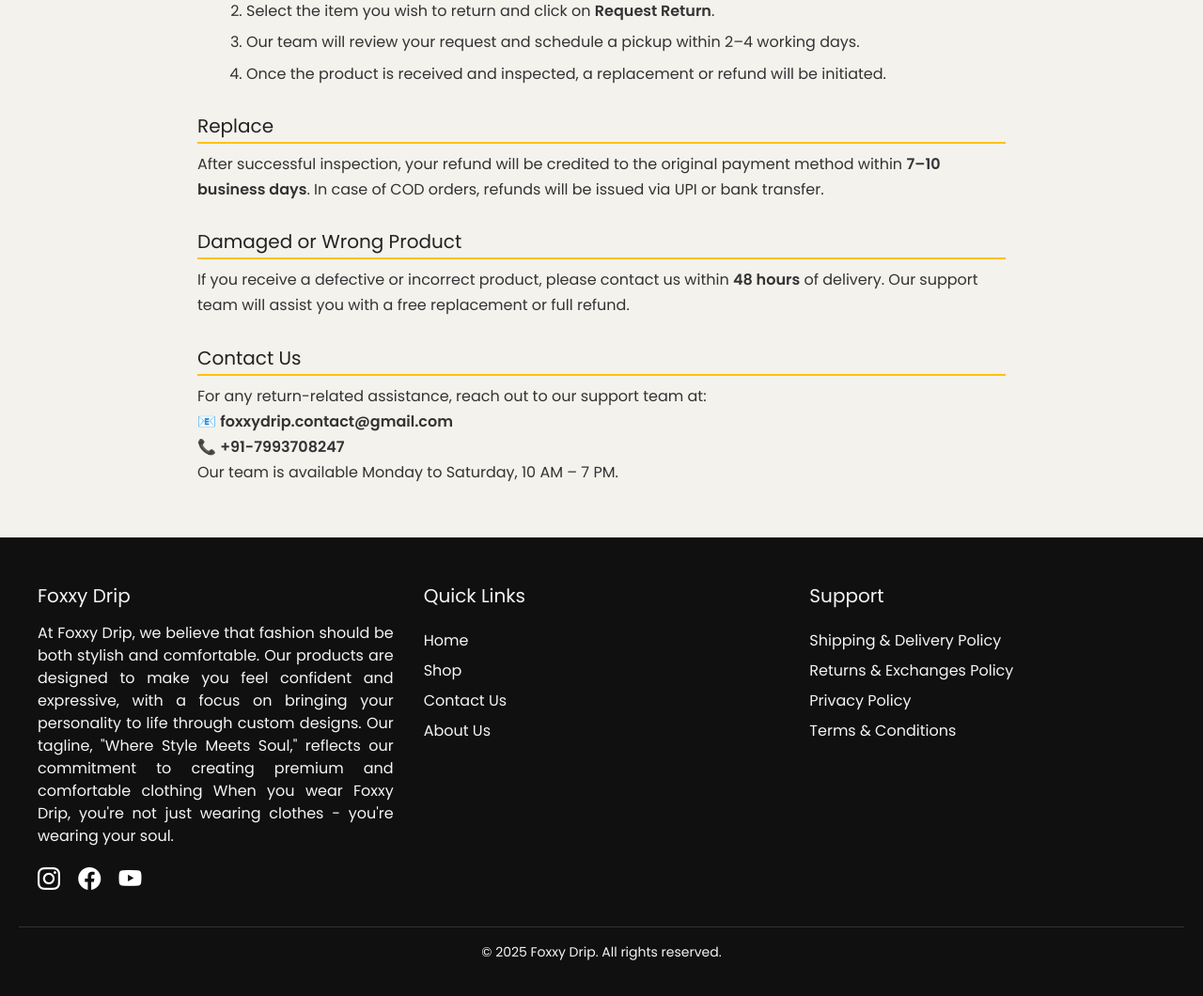
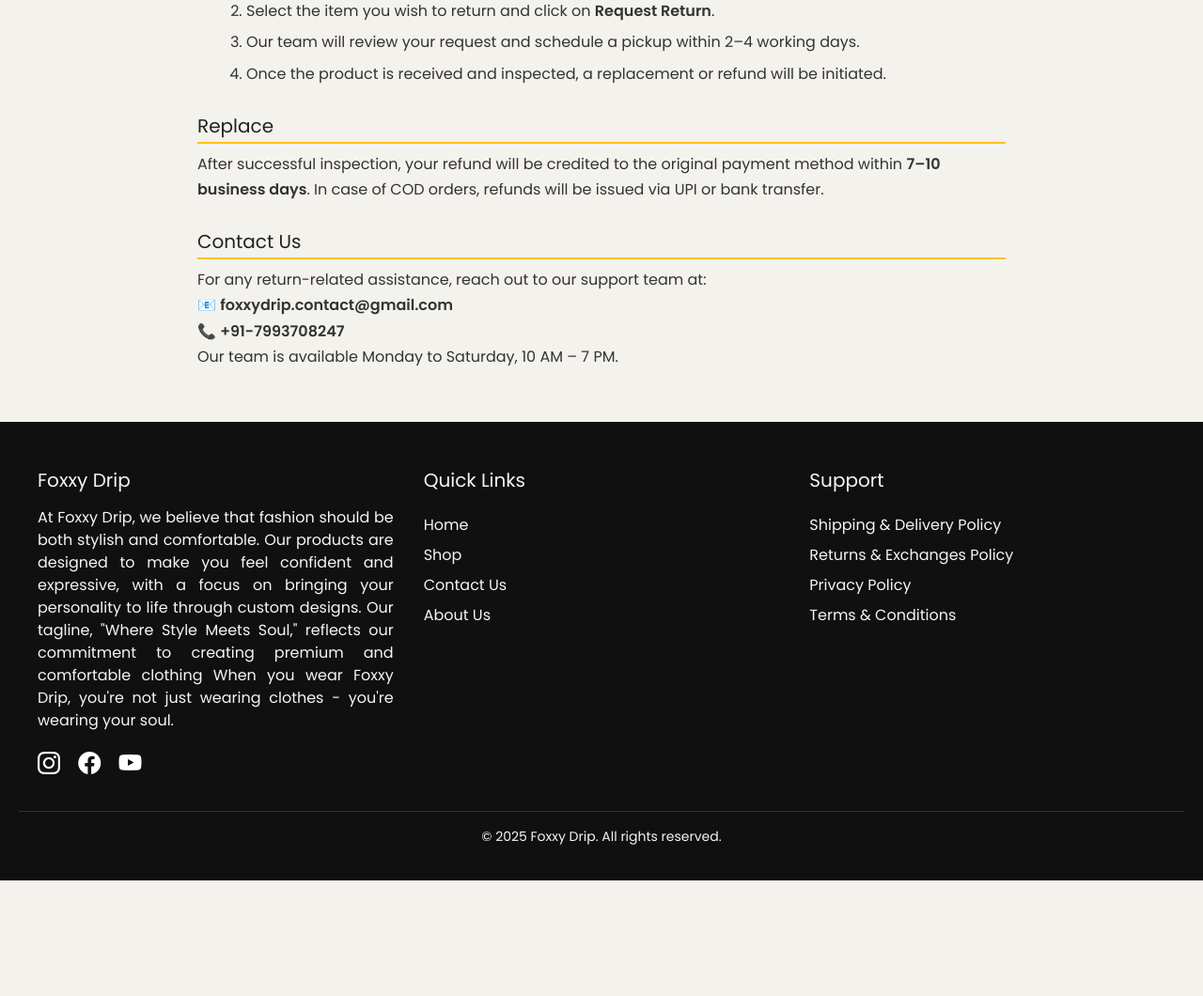
Before and after one commit to ArshGoel/Foxxy-Drip, a Django app: page /returns-and-exchanges-policy in a window 1280 px wide. Shown: the part 673-1733 px from the top of the page at 94% size. After the commit the page ends 1610 px from the top, so only its background shows below. Run offline with Django 3.2, Linux system fonts and the light colour scheme; some web fonts are replaced.

Commit message:
s=updaeed

```diff
--- a/Accounts/templates/privacy_policy.html
+++ b/Accounts/templates/privacy_policy.html
@@ -890,7 +890,6 @@
   });
 </script>
 
-{% endblock body %}
 <script>
   // Get the language code from Django context
   const initialLang = "{{ initial_lang_code }}";
@@ -945,3 +944,4 @@
     });
   });
 </script>
+{% endblock body %}
--- a/Accounts/templates/returns_exchange_policy.html
+++ b/Accounts/templates/returns_exchange_policy.html
@@ -49,13 +49,7 @@
     </p>
   </section>
 
-  <section>
-    <h2>Damaged or Wrong Product</h2>
-    <p>
-      If you receive a defective or incorrect product, please contact us within <strong>48 hours</strong> of delivery.
-      Our support team will assist you with a free replacement or full refund.
-    </p>
-  </section>
+
 
   <section>
     <h2>Contact Us</h2>
```
